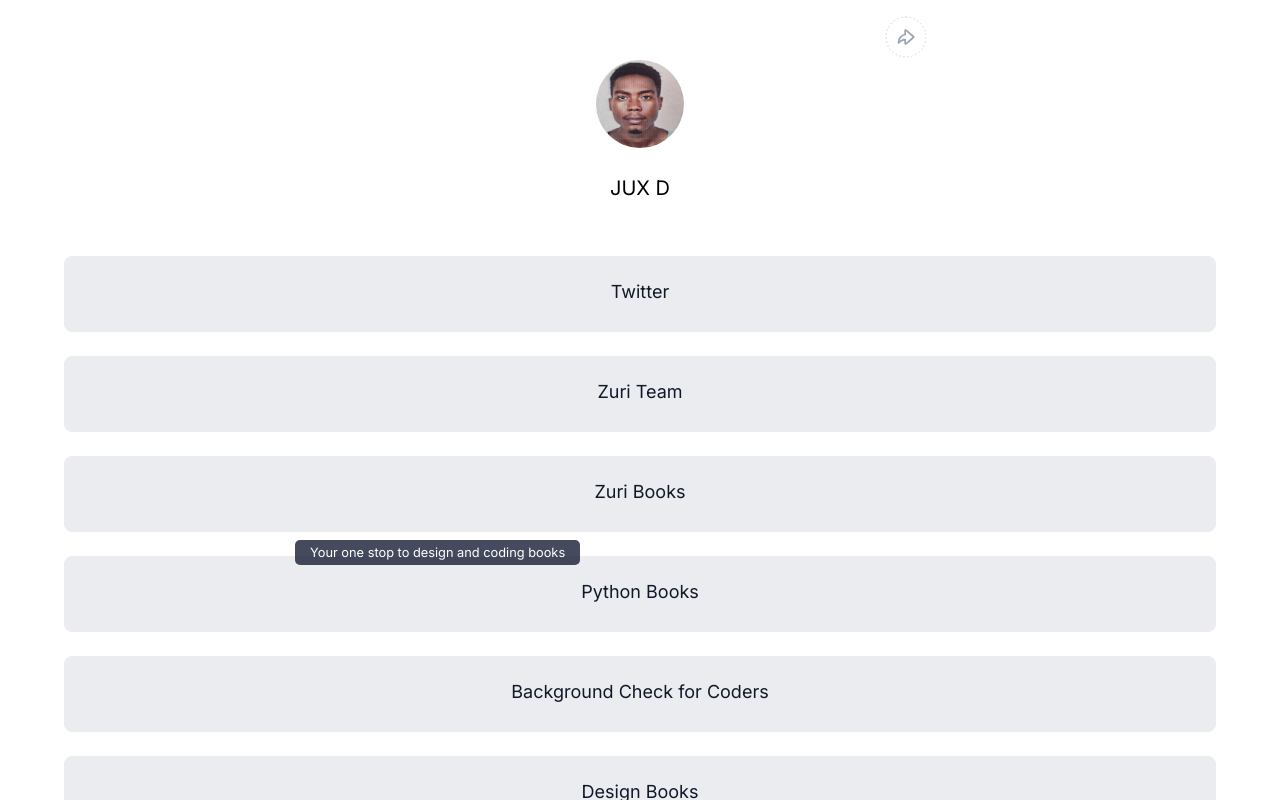
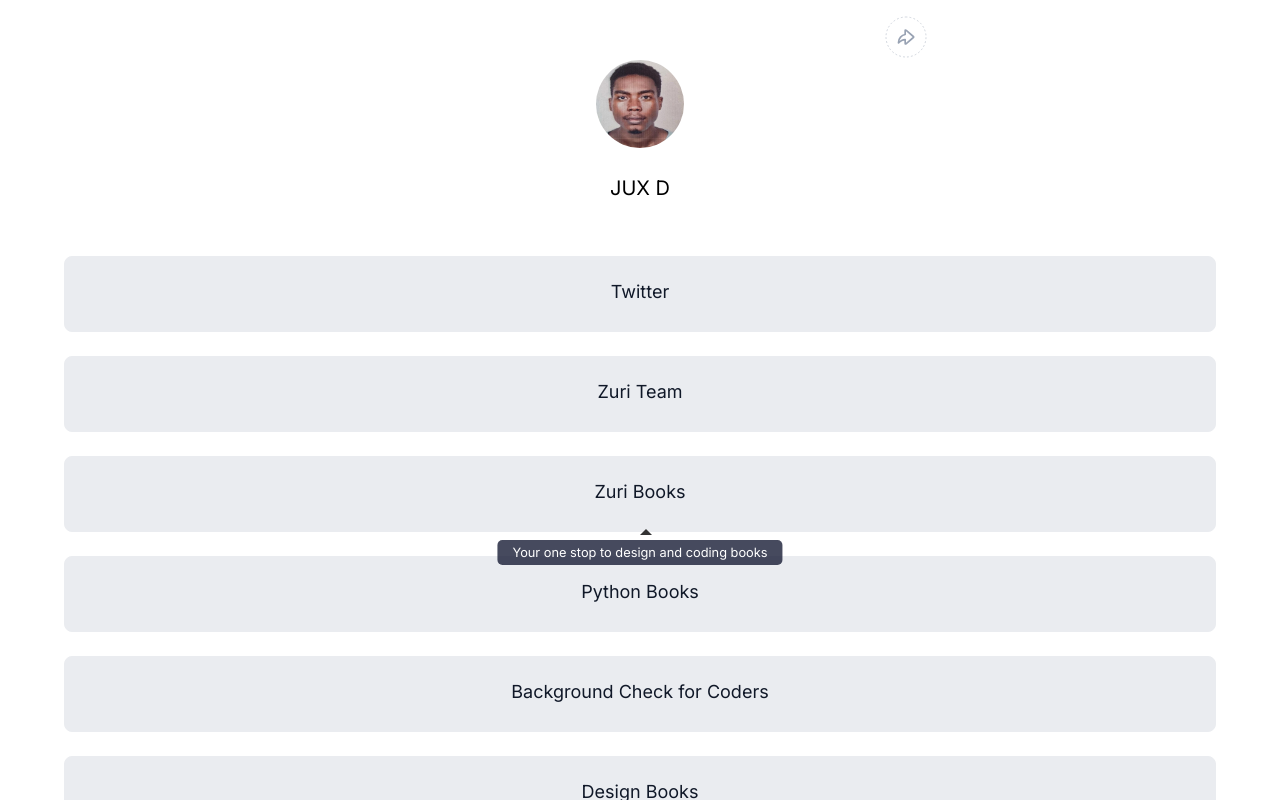
Before and after one commit to nitoC/zuriFirst, a React (Create React App) app: page / in a window 1280 px wide. In both pictures the pointer is over the link "Zuri Books". Shown: the top 800 px of the page. Built offline with nearby package versions, Linux system fonts and the light colour scheme.

Commit message:
refactor(social):add social link

```diff
--- a/src/styles/App.css
+++ b/src/styles/App.css
@@ -152,14 +152,15 @@ border-radius: 0px;
   font-size: .8rem;
   text-align: justify;
   content: attr(gloss);
-  left: 20%;
+  left: 50%;
+  transform: translateX(-50%);
   padding: 5px 15px;
   position: absolute;
   z-index: 98;
   min-width: 150px;
 }
 
-#book__python:hover:before, #pitch:hover:before,#book__design:hover:before {
+#book__python:hover:before, #pitch:hover:before,#books:hover:before,#book__design:hover:before {
   border: solid;
   border-color: #333 transparent;
   border-width: 0 6px 6px 6px;
```
